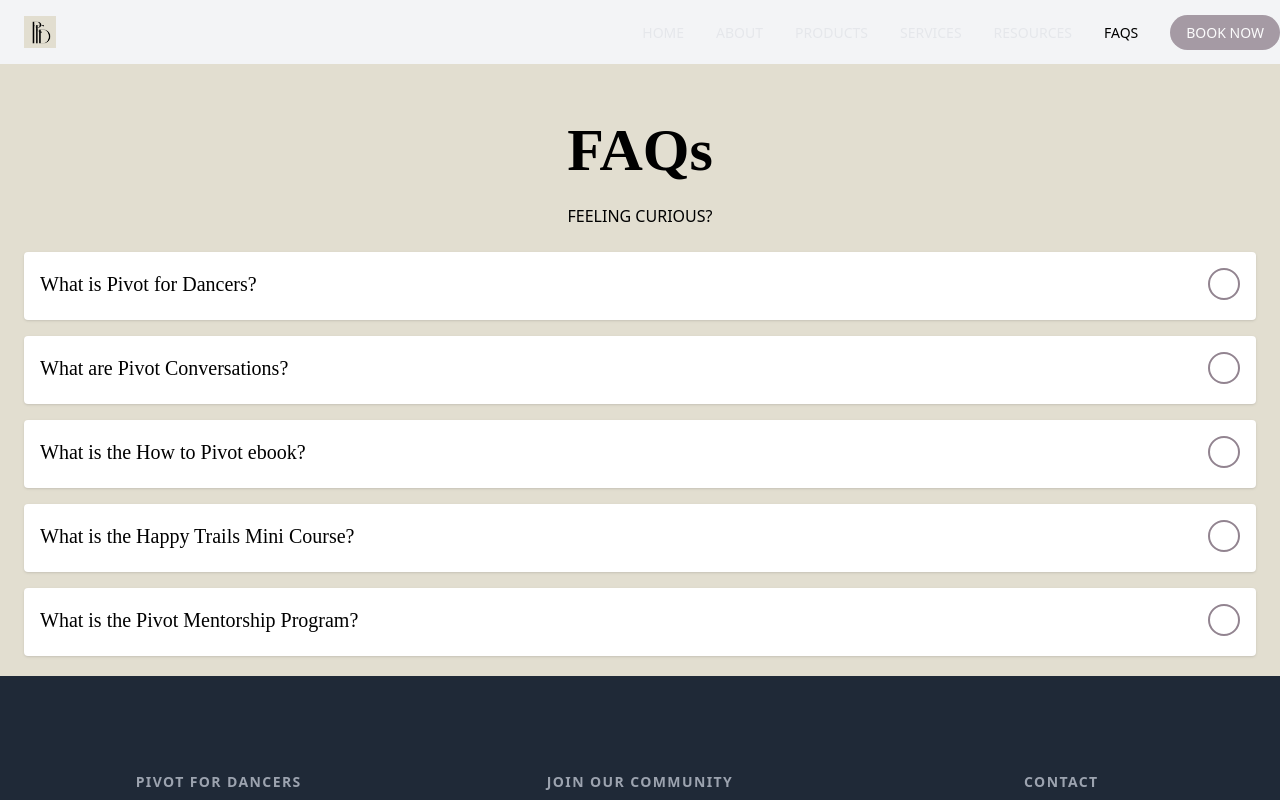
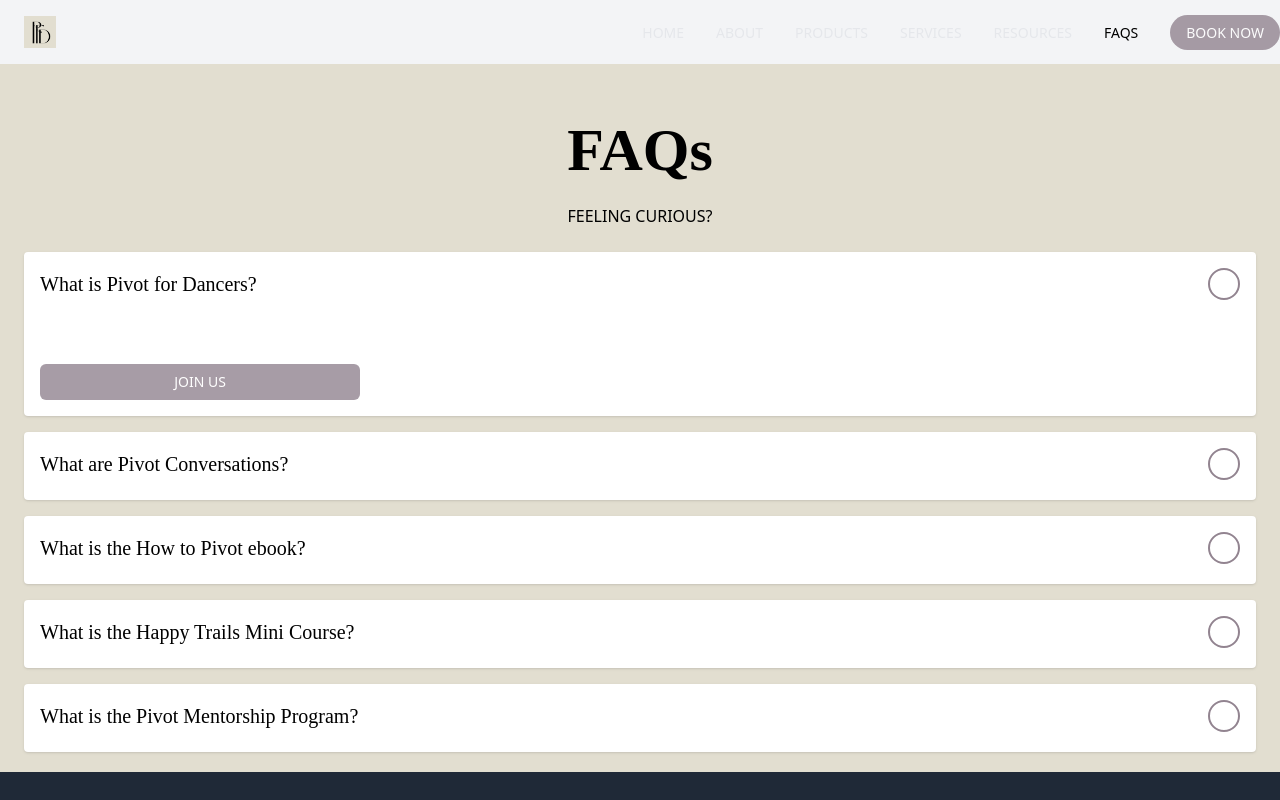
Before and after one commit to IsaacCavallaro/pivot-for-dancers, a Next.js app: page /faqs in a window 1280 px wide. Shown: the top 800 px of the page. Built offline with nearby package versions, Linux system fonts and the light colour scheme.

Commit message:
Open first faq

```diff
--- a/components/Faq.tsx
+++ b/components/Faq.tsx
@@ -2,7 +2,7 @@ import React, { useState, FC } from 'react';
 import Link from 'next/link'; // Import Next.js Link component
 
 const FAQ: FC = () => {
-    const [activeIndex, setActiveIndex] = useState<number | null>();
+    const [activeIndex, setActiveIndex] = useState<number | null>(0);
 
     const containerClasses = "flex flex-col w-full py-4 px-4 mb-3 bg-white rounded shadow dark:bg-gray-700 cursor-pointer hover:shadow-md transition-shadow duration-300";
     const answerClasses = "mt-1 text-sm text-white transition-all duration-1000 ease-in-out overflow-hidden";
```
